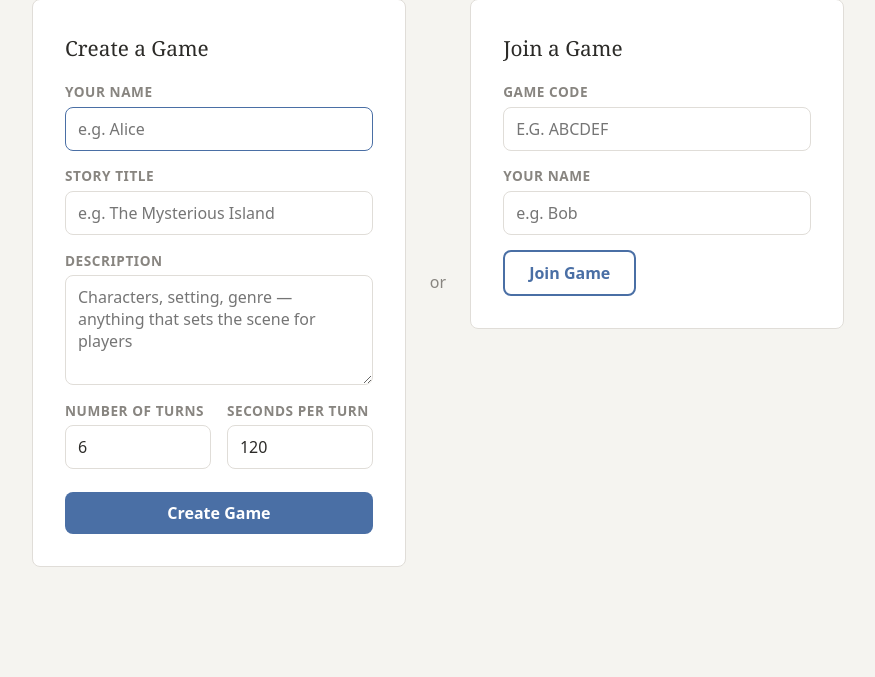
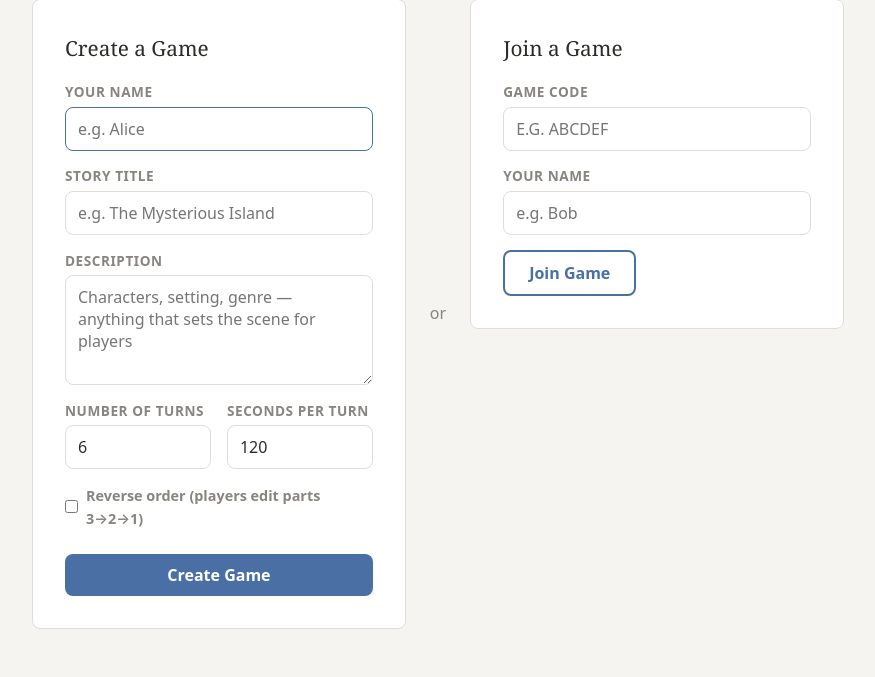
Before and after one commit to jackbenn/taking_the_story, a FastAPI app: page /story in a window 1280 px wide. Shown: the part 180-857 px from the top of the page, without its empty margins (202-1077 px from the left). Before the commit the page ends 747 px from the top, so only its background shows below. Run offline with FastAPI, Linux system fonts and the light colour scheme.

Commit message:
add reverse order option

```diff
--- a/main.py
+++ b/main.py
@@ -22,6 +22,12 @@ DB_PATH = "story_game.db"
 
 # ── Database ───────────────────────────────────────────────────────────────────
 
+def calc_part(seat: int, current_round: int, n: int, reverse_order: int) -> int:
+    if reverse_order:
+        return (seat - current_round + 1) % n
+    return (seat + current_round - 1) % n
+
+
 def init_db():
     with get_db() as db:
         db.executescript("""
@@ -33,7 +39,8 @@ def init_db():
                 num_rounds INTEGER NOT NULL,
                 round_duration INTEGER NOT NULL,
                 current_round INTEGER NOT NULL DEFAULT 0,
-                round_start_time REAL
+                round_start_time REAL,
+                reverse_order INTEGER NOT NULL DEFAULT 0
             );
             CREATE TABLE IF NOT EXISTS players (
                 id INTEGER PRIMARY KEY AUTOINCREMENT,
@@ -51,6 +58,12 @@ def init_db():
                 text_submitted TEXT NOT NULL DEFAULT ''
             );
         """)
+    # Migration for existing databases
+    with get_db() as db:
+        try:
+            db.execute("ALTER TABLE games ADD COLUMN reverse_order INTEGER NOT NULL DEFAULT 0")
+        except sqlite3.OperationalError:
+            pass  # column already exists
 
 
 @contextmanager
@@ -141,7 +154,7 @@ class GameManager:
 
             player_payloads = []
             for player in players:
-                part_number = (player["seat"] + current_round - 1) % n
+                part_number = calc_part(player["seat"], current_round, n, game["reverse_order"])
                 prev = db.execute(
                     """SELECT text_submitted FROM entries
                        WHERE game_id = ? AND part_number = ? AND round_num < ?
@@ -216,7 +229,7 @@ class GameManager:
 
             for player in players:
                 seat = player["seat"]
-                part_number = (seat + current_round - 1) % n
+                part_number = calc_part(seat, current_round, n, game["reverse_order"])
 
                 prev = db.execute(
                     """SELECT text_submitted FROM entries
@@ -280,12 +293,14 @@ async def create_game(
     description: str = Form(...),
     num_rounds: int = Form(...),
     round_duration: int = Form(120),
+    reverse_order: str = Form(""),
 ):
     game_id = make_code()
+    rev = 1 if reverse_order else 0
     with get_db() as db:
         db.execute(
-            "INSERT INTO games (id, title, description, num_rounds, round_duration) VALUES (?, ?, ?, ?, ?)",
-            (game_id, title, description, num_rounds, round_duration),
+            "INSERT INTO games (id, title, description, num_rounds, round_duration, reverse_order) VALUES (?, ?, ?, ?, ?, ?)",
+            (game_id, title, description, num_rounds, round_duration, rev),
         )
         result = db.execute(
             "INSERT INTO players (game_id, name, seat) VALUES (?, ?, 0)",
@@ -425,7 +440,7 @@ async def game_page(request: Request, game_id: str, pid: int):
         n = len(players)
         current_round = game["current_round"]
         seat = player["seat"]
-        current_part = (seat + current_round - 1) % n
+        current_part = calc_part(seat, current_round, n, game["reverse_order"])
 
         prev = db.execute(
             """SELECT text_submitted FROM entries
--- a/templates/index.html
+++ b/templates/index.html
@@ -33,6 +33,10 @@
             <input type="number" name="round_duration" value="120" min="10" max="600" required>
           </label>
         </div>
+        <label style="flex-direction:row; align-items:center; gap:8px; text-transform:none; letter-spacing:0; font-size:0.9rem; margin-bottom:1rem;">
+          <input type="checkbox" name="reverse_order" value="1" style="width:auto;">
+          Reverse order (players edit parts 3→2→1)
+        </label>
         <button type="submit" class="btn-primary">Create Game</button>
       </form>
     </div>
```
